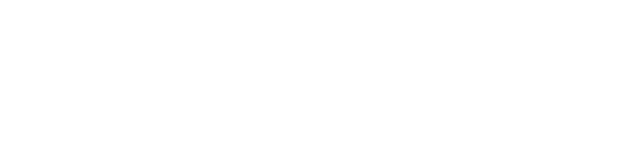
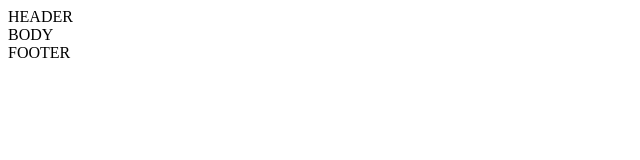
Before and after one commit to itoktoni/gitflow, a plain HTML site: page index.html in a window 1280 px wide. Shown: the whole page, without its empty margins (0-640 px from the left). Drawn offline with Linux system fonts and the light colour scheme.

Commit message:
add second change

```diff
--- a/index.html
+++ b/index.html
@@ -4,6 +4,14 @@
 	<title></title>
 </head>
 <body>
-
+	<div class="header">
+		HEADER
+	</div>
+	<div class="container">
+		BODY
+	</div>
+	<div class="footer">
+		FOOTER
+	</div>
 </body>
 </html>
```
